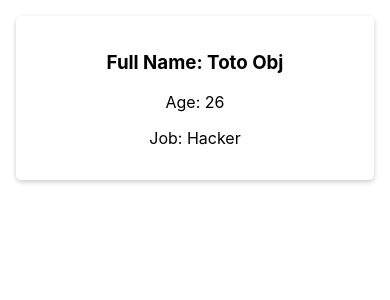
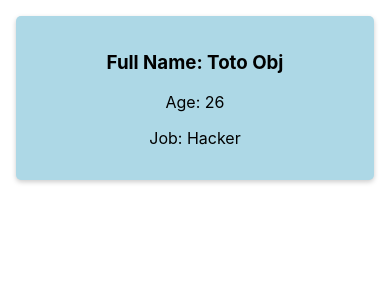
Before and after one commit to Aljamil1113/ReactJs, a React (Create React App) app in the folder first-react-app/: page / in a window 390 px wide. Shown: the top 300 px of the page. Built offline with nearby package versions, Linux system fonts and the light colour scheme.

Commit message:
module.css & mobile responsive

```diff
--- a/first-react-app/src/App.js
+++ b/first-react-app/src/App.js
@@ -1,5 +1,7 @@
 import logo from './logo.svg';
-import './App.css';
+// import './App.css';
+
+import classes from './App.module.css';
 
 import BlogCard from './BlogCard';
 
@@ -41,8 +43,12 @@ function App() {
     //    }
     //   </div>
     // </div>
+    <div className={classes.App}>
+       <div className={classes.blogCard}>
+         <BlogCard  fullname={mObj.firstName + ' ' + mObj.lastName} age = {mObj.age} job={mObj.job}></BlogCard>
+       </div>
+    </div>
 
-    <BlogCard fullname={mObj.firstName + ' ' + mObj.lastName} age = {mObj.age} job={mObj.job}></BlogCard>
 
   );
 }
--- /dev/null
+++ b/first-react-app/src/App.module.css
@@ -0,0 +1,21 @@
+
+.App {
+    text-align: center;
+  }
+
+.blogCard {
+      margin: 16px;
+      padding: 16px;
+      box-sizing: border-box;
+      border-radius: 5px;
+      box-shadow: 0 2px 5px #ccc;
+      background-color: lightblue;
+  }
+
+
+  @media (min-width: 992px) {
+      .App {
+          width: 50%;
+          display: inline-block;
+      }
+  }
```
